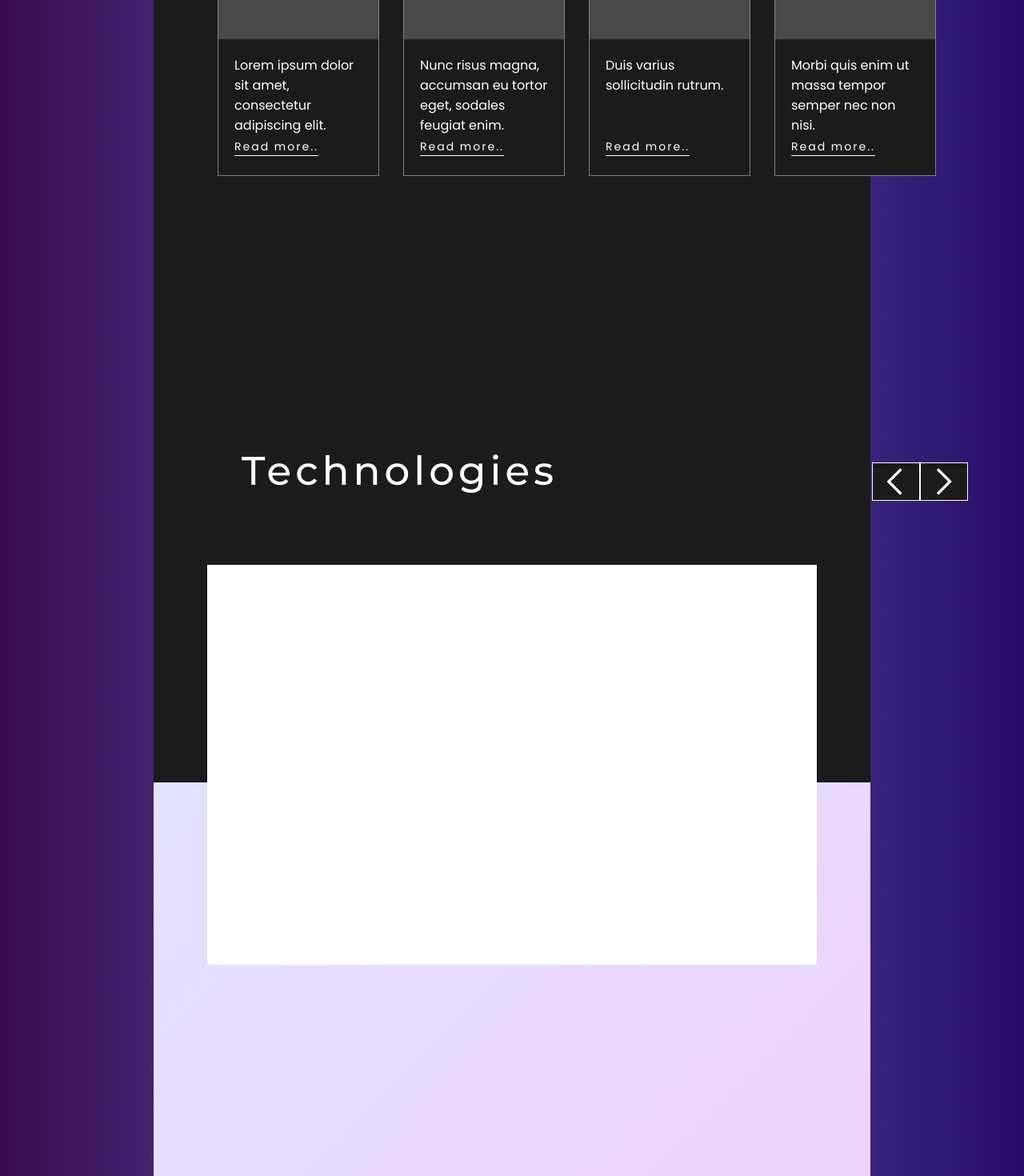
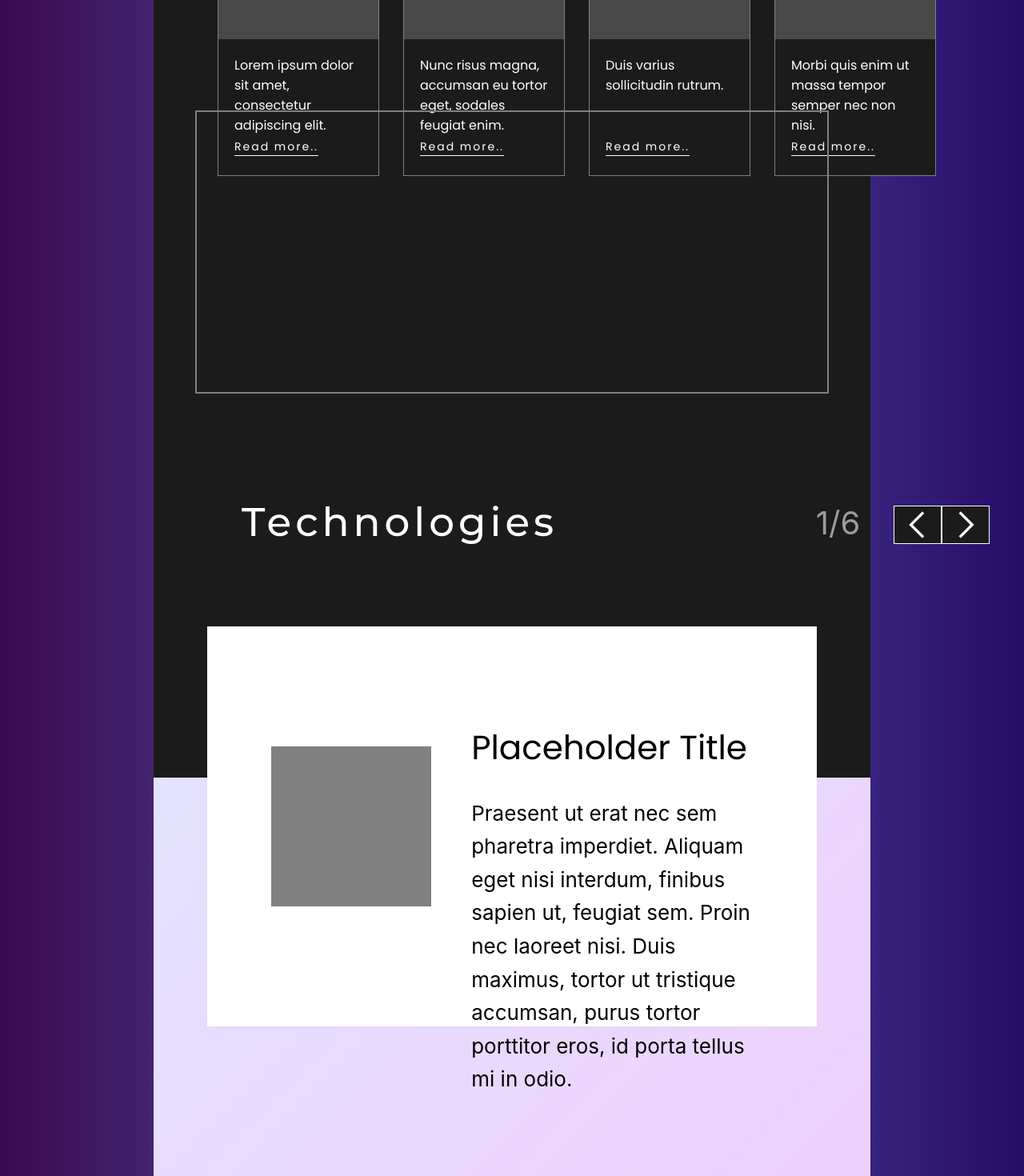
Before and after one commit to Kozakadam/projects, a React (Create React App) app in the folder react-gh-pages/: page / in a window 1280 px wide. Shown: the part 1620-3090 px from the top of the page at 80% size. Built offline with nearby package versions, Linux system fonts and the light colour scheme; a web font is replaced by a local one.

Commit message:
add last part of site structure

```diff
--- a/react-gh-pages/src/App.css
+++ b/react-gh-pages/src/App.css
@@ -129,7 +129,7 @@ body{
   color: white;
   font-size: 40px;
   position: relative;
-  top: -400px;
+  top: -340px;
   left: 312px;
   border: 1px solid white;
   background-color: rgb(27, 27, 27);
@@ -149,7 +149,7 @@ body{
   color: white;
   font-size: 40px;
   position: relative;
-  top: -400px;
+  top: -340px;
   left: 312px;
   border: 1px solid white;
   background-color: rgb(27, 27, 27);
@@ -164,6 +164,14 @@ body{
   'wght' 400,
   'GRAD' 0,
   'opsz' 48
+}
+
+.techCounter{
+  position: relative;
+  top: -348px;
+  left: 270px;
+  font-size: 40px;
+  color: rgb(156, 156, 156);
 }
 
 .symbol2:hover{
@@ -219,13 +227,13 @@ body{
 }
 
 #techContainer{
-  height: 100vh;
+  height: 80vh;
   background: linear-gradient(135deg, #e3e2ff, rgb(240, 207, 251));
 }
 
 #techTitle{
   position: relative;
-  top: -420px;
+  top: -350px;
   left: 110px;
   float: left;
   font-size: 50px;
@@ -235,12 +243,39 @@ body{
 }
 
 #techList{
+  display: grid;
+  grid-template-columns: 300px auto;
   position: relative;
   margin: 0 auto;
-  top: -320px;
+  top: -250px;
   height: 500px;
   background-color: white;
   width: 85%;
+}
+
+.techSubTitle{
+  margin: 30px;
+  margin-top: 120px;
+  text-align: left;
+  font-size: 42px;
+  font-family: 'Poppins';
+}
+
+.techDetails{
+  margin-left: 30px;
+  margin-right: 80px;
+  font-size: 26px;
+  text-align: left;
+  line-height: 1.6;
+}
+
+.techIcon{
+  /* margin: 0 auto; */
+  margin-top: 150px;
+  margin-left: 80px;
+  height: 200px;
+  width: 200px;
+  background-color: grey;
 }
 
 .title{
@@ -254,6 +289,12 @@ body{
   font-size: 24px;
   font-family: "Overpass";
   font-weight: bold;
+}
+
+.techFooter{
+  position: relative;
+  height: 250px;
+  background-color: rgb(27, 27, 27);
 }
 
 /* #projectTitle1{
@@ -419,7 +460,7 @@ body{
   padding-right: 80px;
   padding-top: 80px;
   /* width: 100%; */
-  height: 145vh;
+  height: 100vh;
   /* background: linear-gradient(135deg, #e3e2ff, rgb(240, 207, 251)); */
   background-color: rgb(27, 27, 27);
   /* background-color: rgb(170, 26, 26); */
@@ -441,6 +482,15 @@ body{
   scale: 1.1;
   transition: scale 300ms ease-in-out;
   background-color: rgb(0, 0, 0);
+}
+
+#currentProjectDisplay{
+  position: relative;
+  top: -480px;
+  margin: 0 auto;
+  width: 88%;
+  height: 350px;
+  border: 2px solid grey;
 }
 
 @keyframes rotate {
--- a/react-gh-pages/src/Projects.js
+++ b/react-gh-pages/src/Projects.js
@@ -27,6 +27,9 @@ function Projects(){
                     <div class="readMore">Read more..</div>
                 </div>
             </div>
+            <div id="currentProjectDisplay">
+
+            </div>
         </div>
     )
 }
--- a/react-gh-pages/src/Tech.js
+++ b/react-gh-pages/src/Tech.js
@@ -4,11 +4,21 @@ function Tech(){
             <div id="techTitle">
                 Technologies
             </div>
+            <span class="techCounter">1/6</span>
             <span class="material-symbols-outlined symbol3">arrow_back_ios</span>
             <span class="material-symbols-outlined symbol2">arrow_forward_ios</span>
             <div id="techList">
-
+                <div class="techIconContainer">
+                    <div class="techIcon"></div>
+                </div>
+                <div>
+                    <div class="techSubTitle">Placeholder Title</div>
+                    <div class="techDetails">Praesent ut erat nec sem pharetra imperdiet.
+                    Aliquam eget nisi interdum, finibus sapien ut, feugiat sem. Proin nec laoreet nisi.
+                    Duis maximus, tortor ut tristique accumsan, purus tortor porttitor eros, id porta tellus mi in odio.</div>
+                </div>
             </div>
+            <div class="techFooter"></div>
         </div>
     )
 }
```
